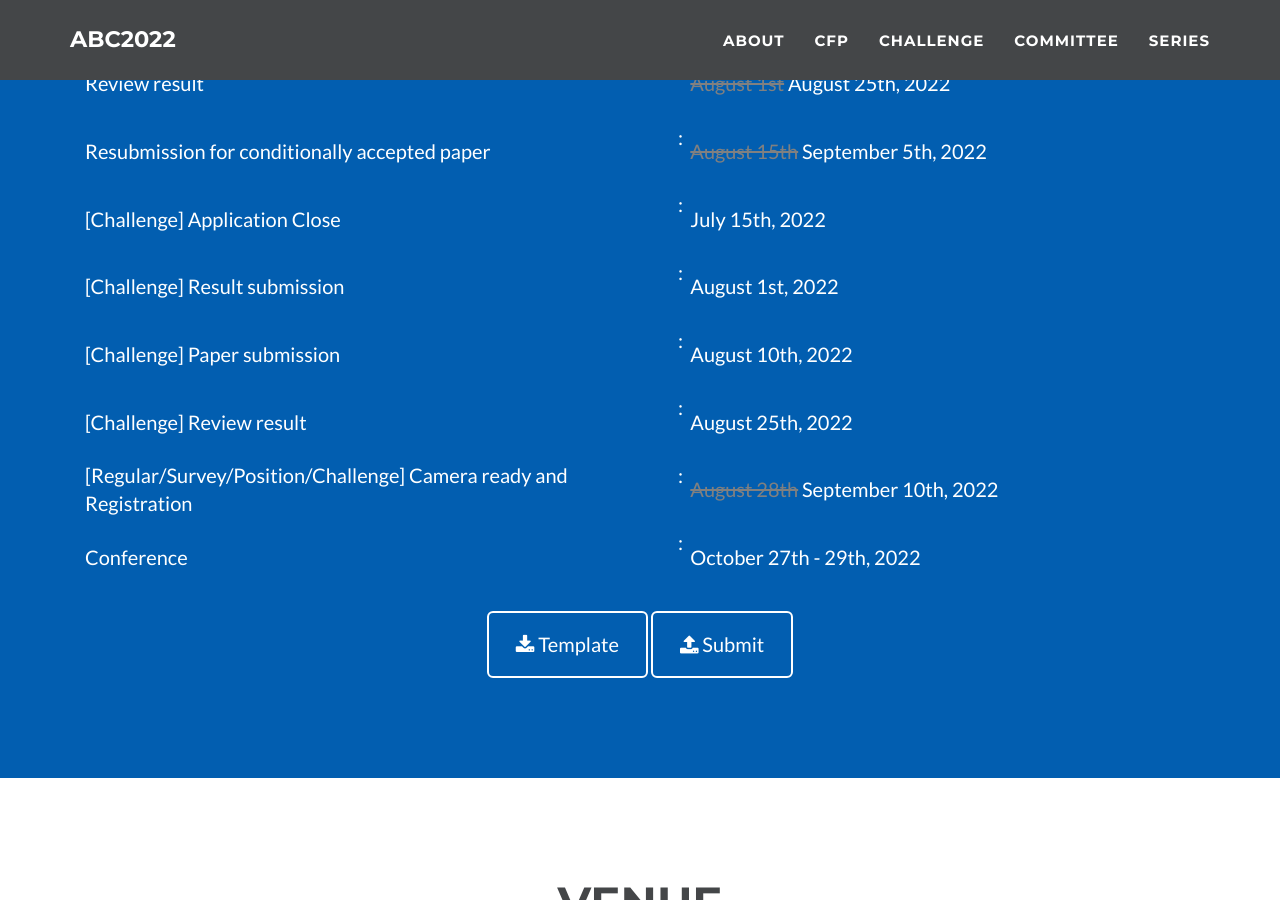
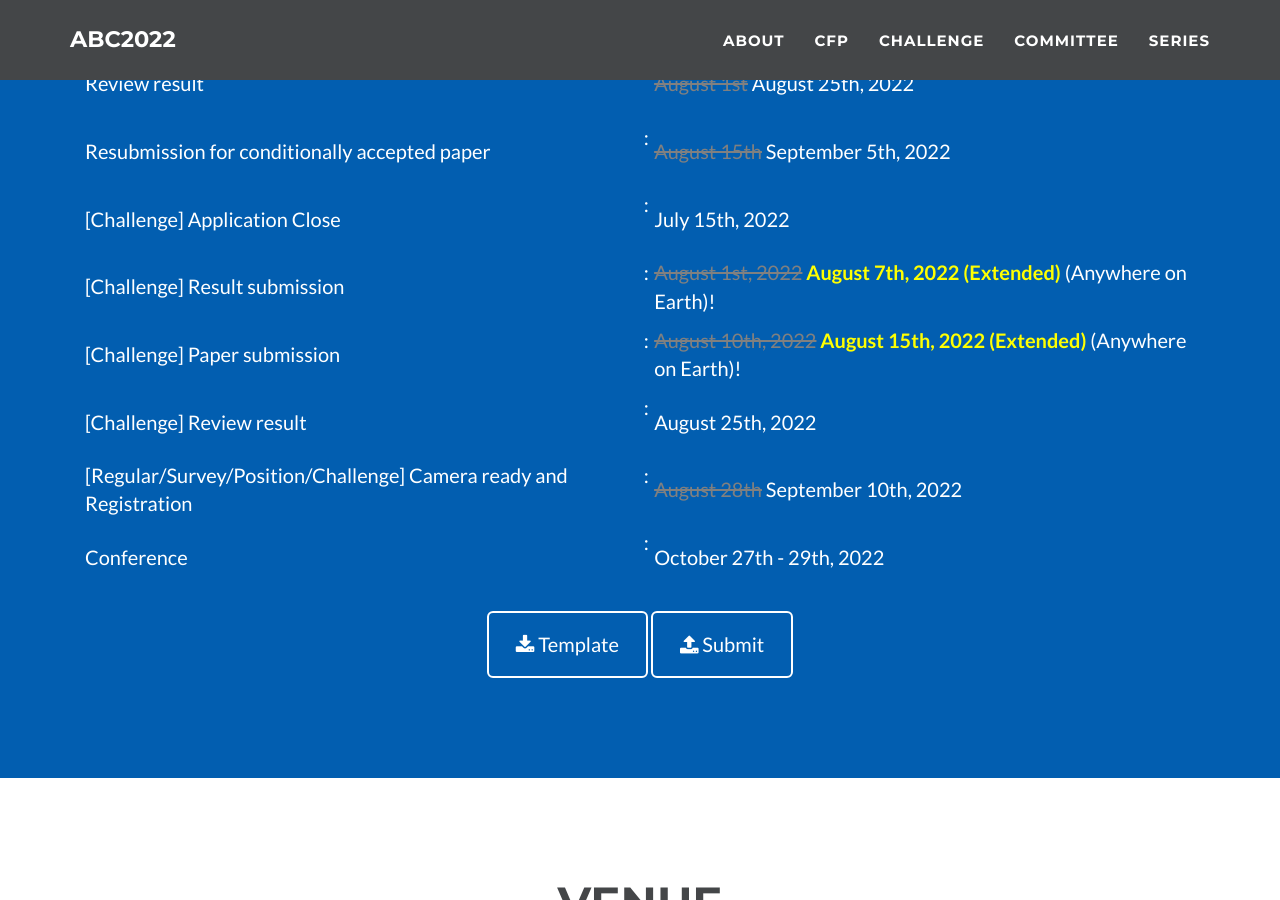
Before and after one commit to abc-research/abc-research.github.io, a Jekyll site: the page built from index.html, in a window 1280 px wide and 900 px high, scrolled down 2748 px. Built offline with Jekyll 4.4.1, drawn with Linux system fonts in a browser that asks for light colours.

Commit message:
Update _config.yml

```diff
--- a/_config.yml
+++ b/_config.yml
@@ -388,9 +388,9 @@ cfp:
     - name: "[Challenge] Application Close"
       date: July 15th, 2022
     - name: "[Challenge] Result submission"
-      date: August 1st, 2022
+      date: <strike style="color:gray">August 1st, 2022</strike><b><span style="color:yellow"> August 7th, 2022 (Extended)</span></b> (Anywhere on Earth)!
     - name: "[Challenge] Paper submission"
-      date: August 10th, 2022
+      date: <strike style="color:gray">August 10th, 2022</strike><b><span style="color:yellow"> August 15th, 2022 (Extended)</span></b> (Anywhere on Earth)!
     - name: "[Challenge] Review result"
       date: August 25th, 2022
     - name: "[Regular/Survey/Position/Challenge] Camera ready and Registration"
```
